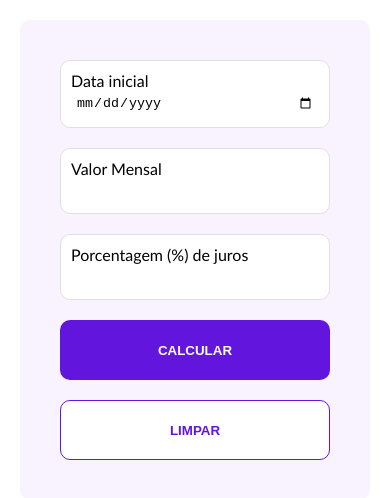
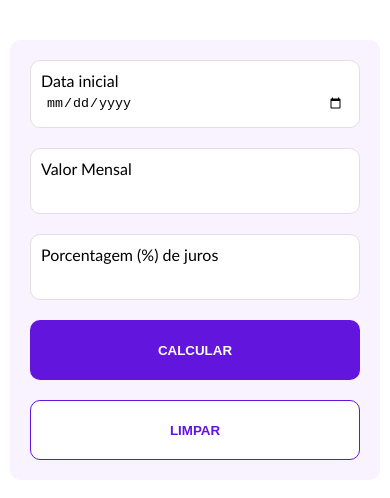
Before and after one commit to LenilsonLimaPantoja/calcular_juros, a React (Create React App) app: page / in a window 390 px wide. Shown: the part 162-660 px from the top of the page. Built offline with nearby package versions, Linux system fonts and the light colour scheme.

Commit message:
first commit

```diff
--- a/src/pages/Home.scss
+++ b/src/pages/Home.scss
@@ -12,6 +12,9 @@
     font-family: 'Gill Sans', 'Gill Sans MT', Calibri, 'Trebuchet MS', sans-serif;
     padding: 20px;
 
+    @media (max-width: 700px) {
+        padding: 10px;
+    }
     form {
         background-color: #f8f3fe;
         display: flex;
@@ -59,6 +62,9 @@
             color: rgba(97, 21, 221, 1);
             border: solid 1px rgba(97, 21, 221, 1);
         }
+        @media (max-width: 700px) {
+            padding: 20px;
+        }
     }
 
     table {
```
